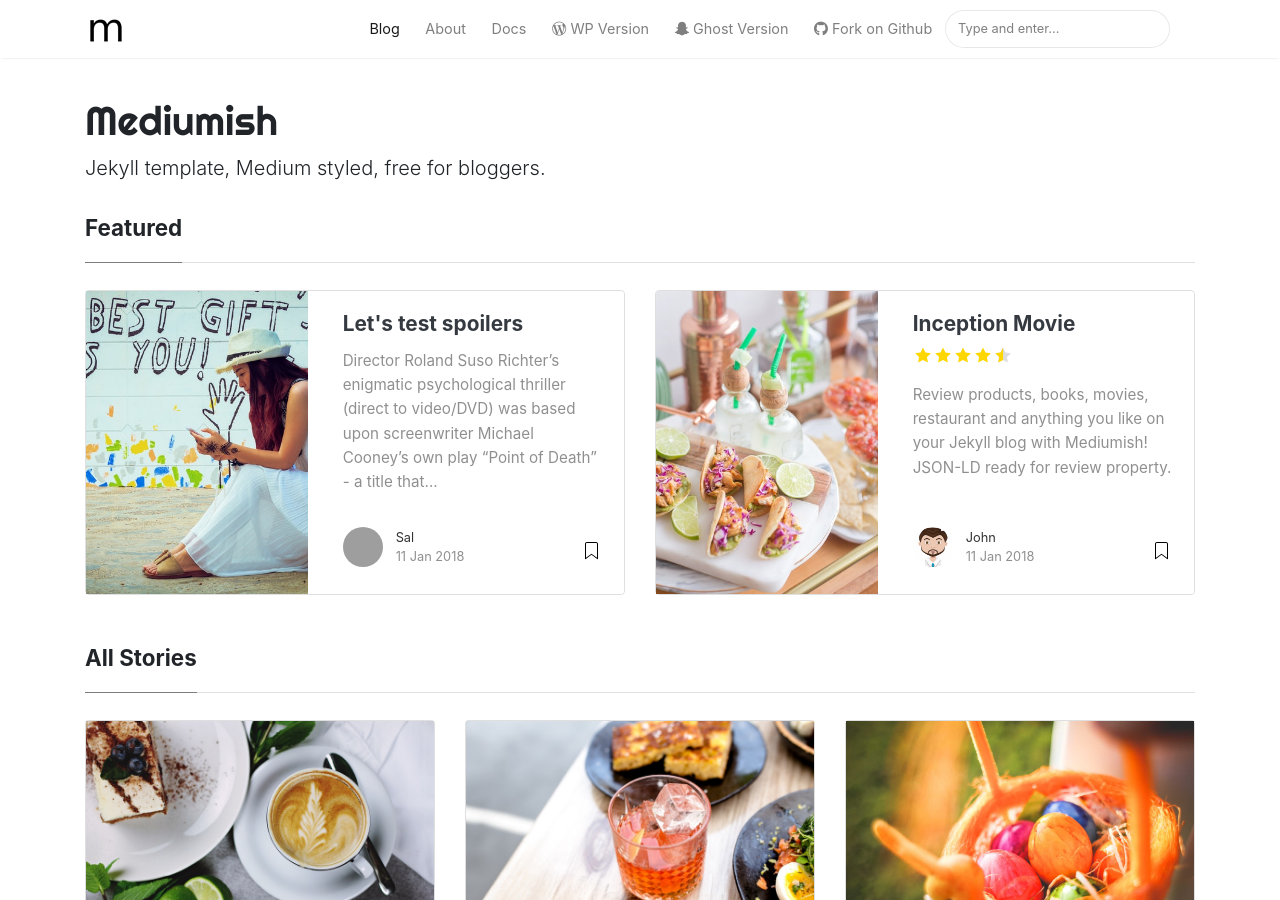
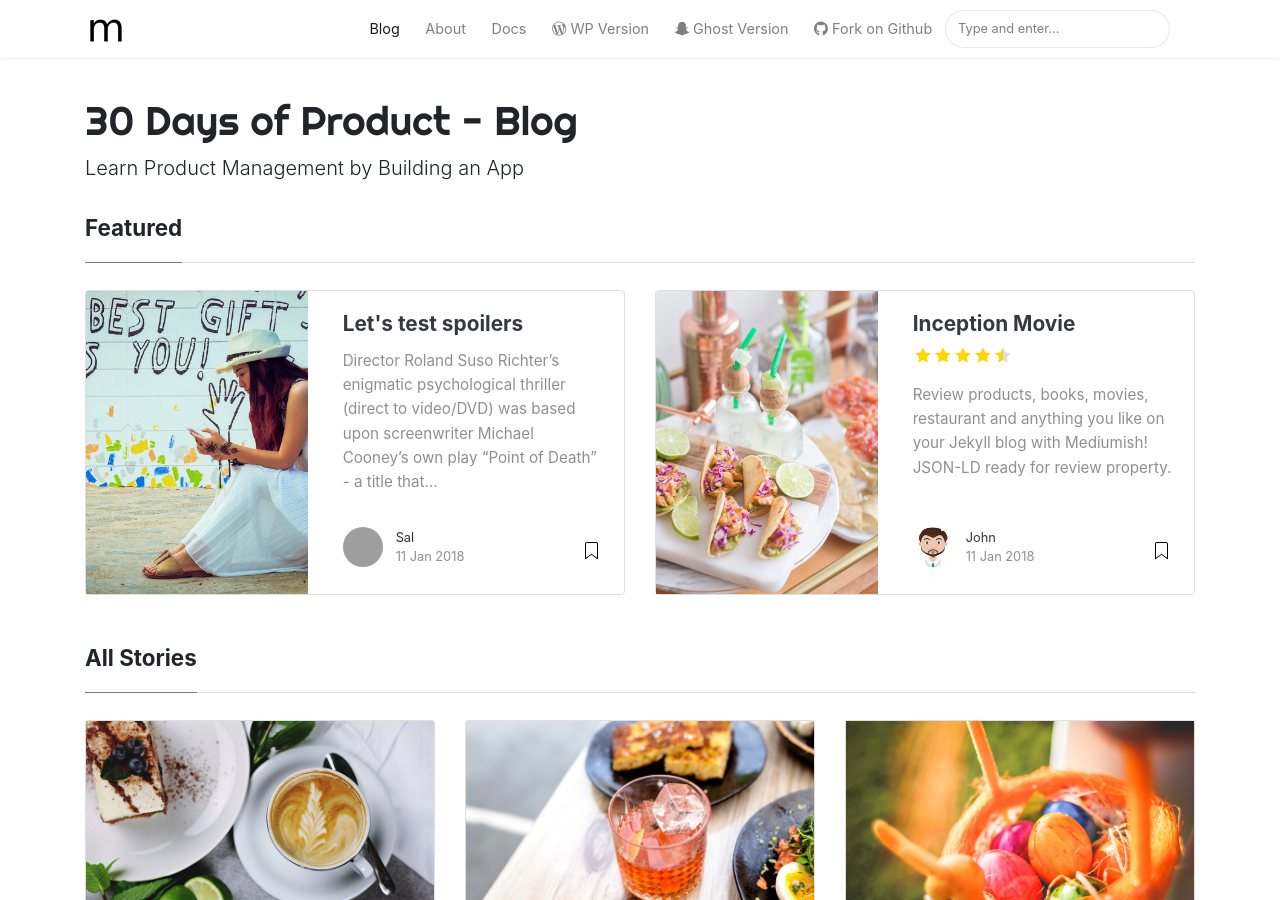
Before and after one commit to 30daysofproduct/blog, a Jekyll site: the page built from index.html, in a window 1280 px wide and 900 px high. Built offline with Jekyll 4.4.1, drawn with Linux system fonts in a browser that asks for light colours; nearby versions of some CDN libraries; the list of posts is cut into pages by our own code; some of the changed text lies outside the part shown; grey boxes are pictures that could not be loaded.

Commit message:
Update config

```diff
--- a/_config.yml
+++ b/_config.yml
@@ -1,13 +1,13 @@
 # Site
-name: "Mediumish"
-title: "Mediumish"
-description: "Jekyll template, Medium styled, free for bloggers."
+name: "30 Days of Product - Blog"
+title: "30 Days of Product - Blog"
+description: "Learn Product Management by Building an App"
 logo: 'assets/images/logo.png'
 favicon: 'assets/images/logo.png'
-baseurl: /mediumish-theme-jekyll
-google_analytics: 'UA-46278016-1'
-disqus: 'demowebsite'
-mailchimp-list: 'https://wowthemes.us11.list-manage.com/subscribe/post?u=8aeb20a530e124561927d3bd8&amp;id=8c3d2d214b'
+# baseurl: /mediumish-theme-jekyll
+google_analytics: 'UA-174998642-1'
+# disqus: 'demowebsite'
+# mailchimp-list: 'https://wowthemes.us11.list-manage.com/subscribe/post?u=8aeb20a530e124561927d3bd8&amp;id=8c3d2d214b'
 include: ["_pages"]
 permalink: /:title/
 
@@ -69,4 +69,4 @@ adsense-data-ad-slot: "1363087678"
 # Lazy Images ("enabled" or "disabled")
 lazyimages: "disabled"
 
-exclude: [changelog.md, LICENSE.txt, README.md, Gemfile, Gemfile.lock]
+exclude: [changelog.md, LICENSE.txt, README.md, Gemfile, Gemfile.lock, vendor]
```
Also changed, not shown: 1 other file.
